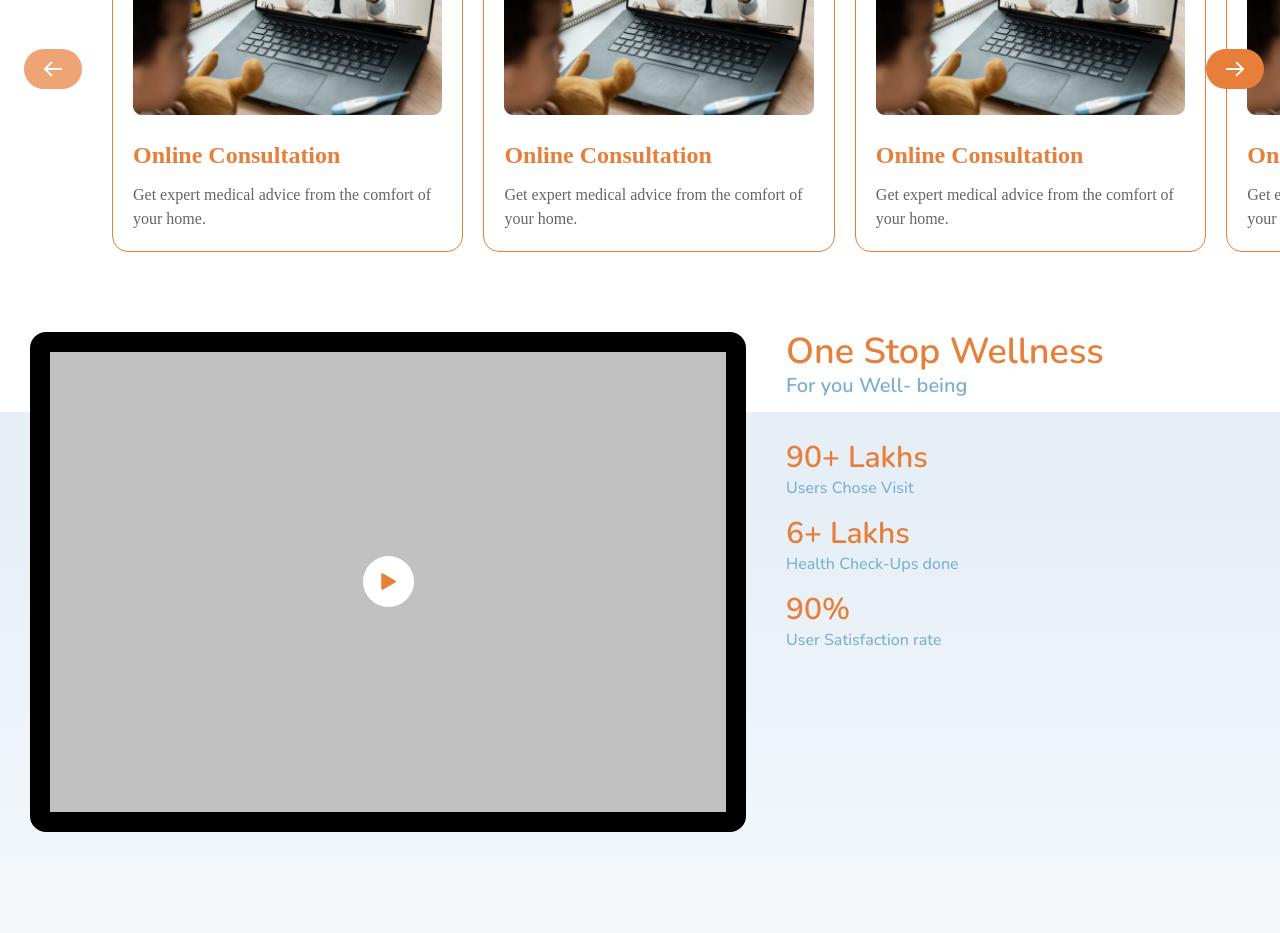
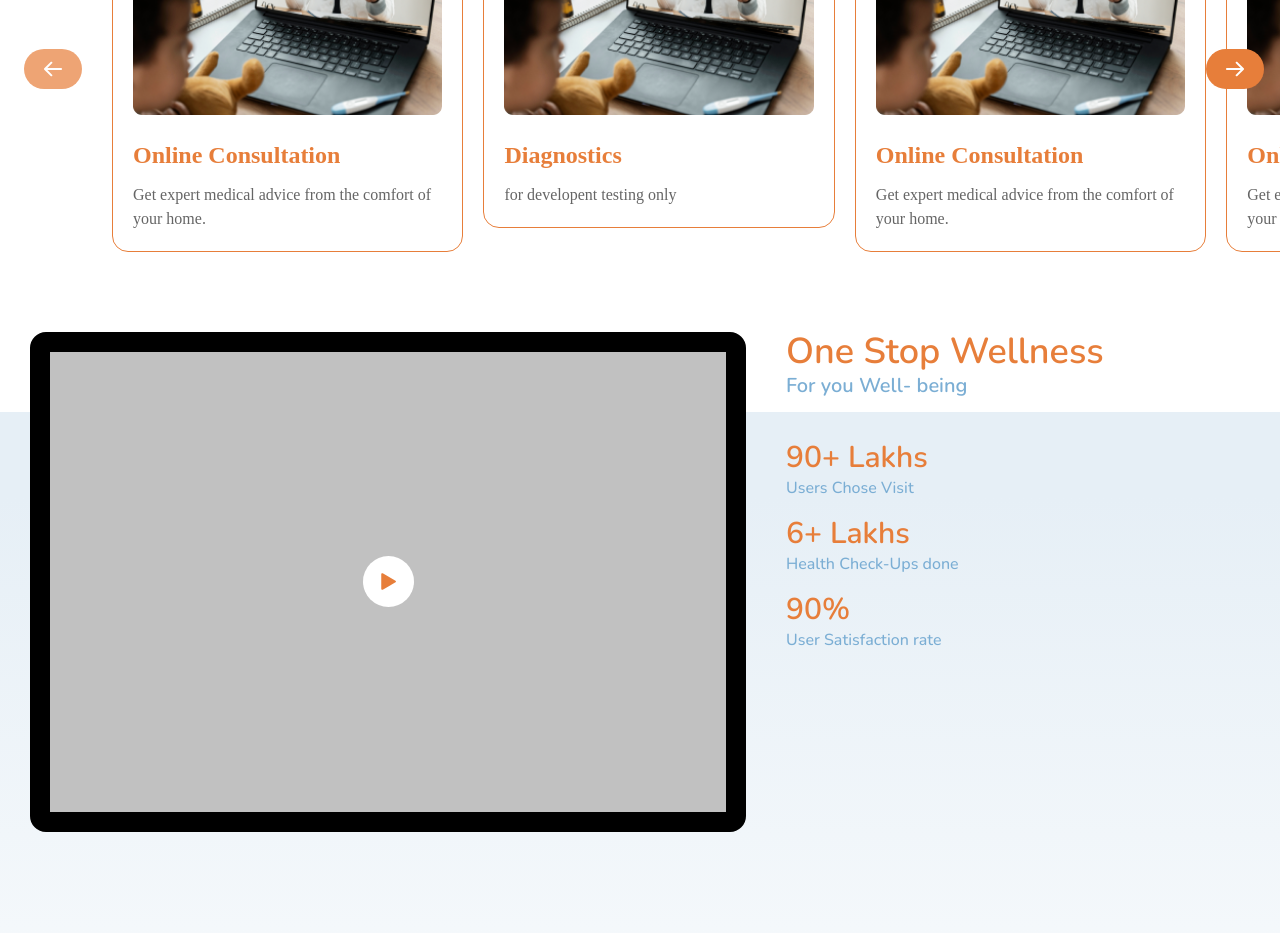
Before and after one commit to vinaykanna/medihub, a React (Vite) app: page / in a window 1280 px wide. Shown: the part 940-1873 px from the top of the page. Built offline with nearby package versions, Linux system fonts and the light colour scheme; a web font is replaced by a local one.

Commit message:
navigate temp

```diff
--- a/src/Router.jsx
+++ b/src/Router.jsx
@@ -23,7 +23,7 @@ function Router() {
         <Route path="/login" element={<Login />} />
         <Route path="/terms-and-conditions" element={<TermsAndConditions />} />
         <Route path="/privacy-policy" element={<PrivacyAndPolicy />} />
-        <Route path="/packages-labtests" element={<PackagesAndLabtests />} />
+        <Route path="/diagnostics/packages-and-labtests" element={<PackagesAndLabtests />} />
 
       </Routes>
     </BrowserRouter>
--- a/src/constants/services.constants.js
+++ b/src/constants/services.constants.js
@@ -7,8 +7,8 @@ const SERVICES = [
     img: onlineConsultatioSevice,
   },
   {
-    title: "Online Consultation",
-    desc: "Get expert medical advice from the comfort of your home.",
+    title: "Diagnostics",
+    desc: "for developent testing only",
     img: onlineConsultatioSevice,
   },
   {
--- a/src/pages/Welcome/components/OurSevices.jsx
+++ b/src/pages/Welcome/components/OurSevices.jsx
@@ -6,6 +6,7 @@ import { SERVICES } from "@constants/services.constants";
 import arrow from "@assets/images/arrow.svg";
 import { twMerge } from "tailwind-merge";
 import { SERVICES_SWIPER_BREAKPOINTS } from "@pages/Welcome/welcome.constants";
+import { useNavigate } from "react-router-dom";
 
 function OurServices() {
   return (
@@ -45,11 +46,19 @@ function OurServices() {
 }
 
 const ServiceCard = ({ service }) => {
+  const navigate = useNavigate()
+
+  const handleNavigate = (service) => {
+    service.title === 'Diagnostics' &&  navigate('/diagnostics/packages-and-labtests')
+  }
+
   return (
     <div
       className={twMerge(
         "p-5 border-[1px] border-primary-solid border-solid rounded-2xl cursor-pointer"
       )}
+
+      onClick={()=> handleNavigate(service)}
     >
       <img src={service.img} className="w-full" />
       <h4 className="mt-6 text-primary-solid text-2xl font-bold">
```
